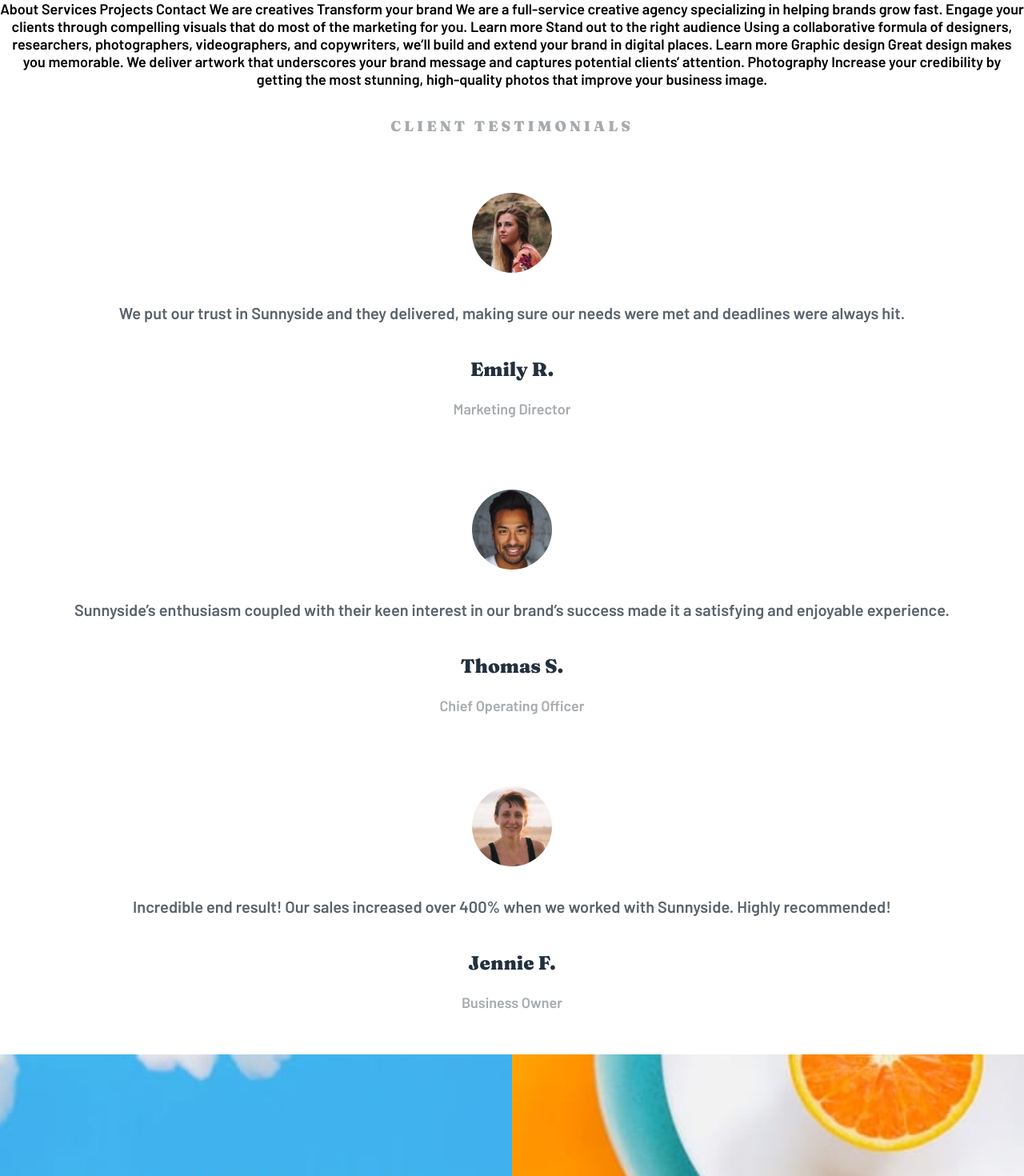
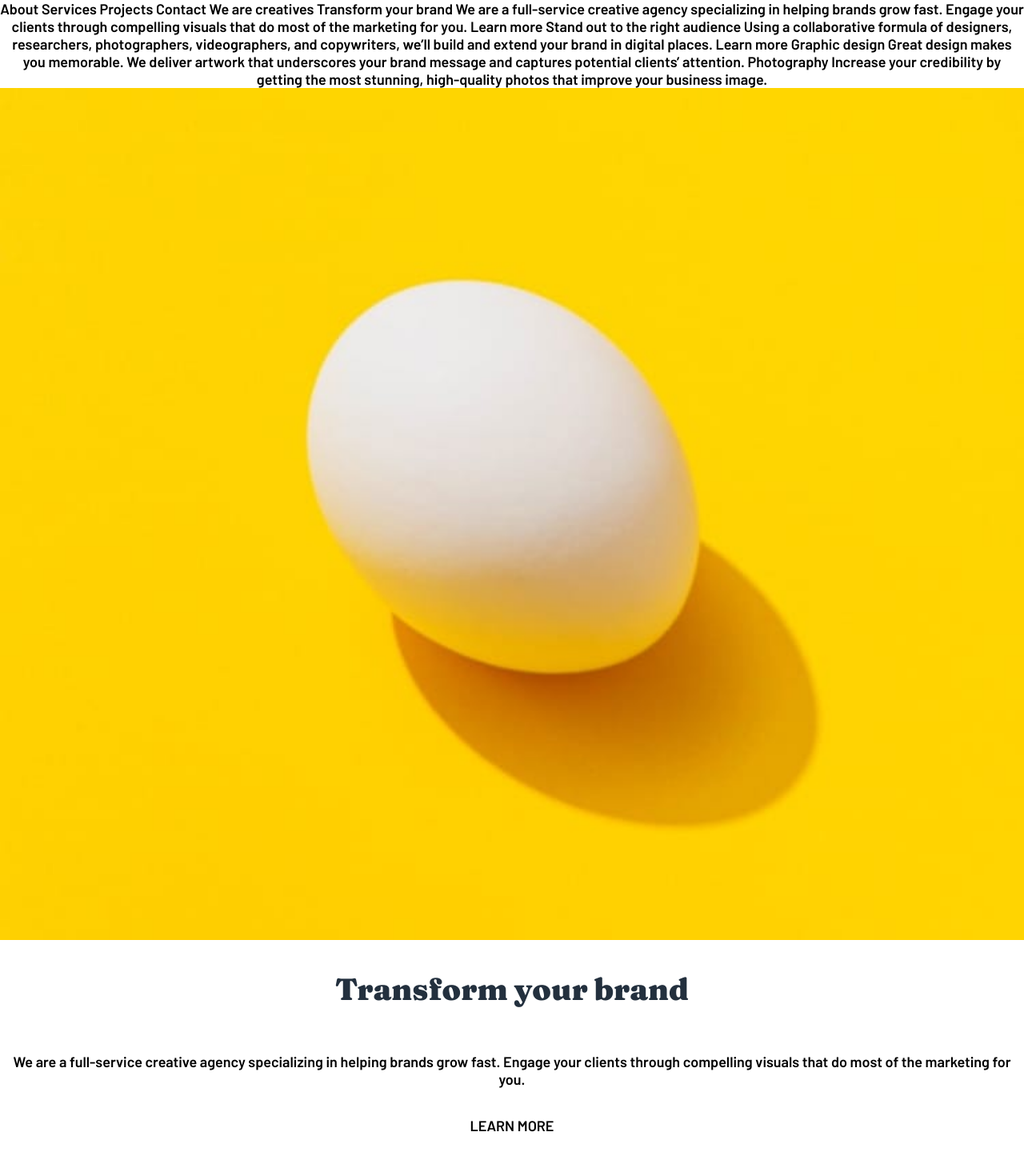
Before and after one commit to mahiv87/sunnyside-agency, a React (Vite) app: page / in a window 1280 px wide. Shown: the top 1470 px of the page at 80% size. Built offline with nearby package versions, Linux system fonts and the light colour scheme.

Commit message:
card styles init

```diff
--- a/src/App.jsx
+++ b/src/App.jsx
@@ -3,6 +3,7 @@ import './App.css';
 import Footer from './components/FooterComponent/Footer';
 import ImageCluster from './components/ImageClusterComponent/ImageCluster';
 import Testimonials from './components/TestimonialsComponent/Testimonials';
+import Card from './components/CardComponent/Card';
 
 function App() {
 	return (
@@ -18,6 +19,7 @@ function App() {
 			captures potential clients’ attention. Photography Increase your
 			credibility by getting the most stunning, high-quality photos that improve
 			your business image.
+			<Card />
 			<Testimonials />
 			<ImageCluster />
 			<Footer />
--- a/src/components/CardComponent/Card.jsx
+++ b/src/components/CardComponent/Card.jsx
@@ -1,16 +1,25 @@
 import React from 'react';
 import PropTypes from 'prop-types';
 
+import styles from '../CardComponent/Card.module.css';
+
+import TransformImg from '../../assets/images/mobile/image-transform.jpg';
+
 function Card(props) {
 	return (
-		<div>
-			<p>Transform your brand</p>
-			<p>
+		<div className={styles.container}>
+			<img
+				src={TransformImg}
+				alt="An egg on a yellow background"
+				className={styles.image}
+			/>
+			<p className={styles.title}>Transform your brand</p>
+			<p className={styles.text}>
 				We are a full-service creative agency specializing in helping brands
 				grow fast. Engage your clients through compelling visuals that do most
 				of the marketing for you.
 			</p>
-			<p>LEARN MORE</p>
+			<p className={styles.link}>LEARN MORE</p>
 		</div>
 	);
 }
--- a/src/components/CardComponent/Card.module.css
+++ b/src/components/CardComponent/Card.module.css
@@ -0,0 +1,18 @@
+.container {
+	display: flex;
+	flex-direction: column;
+}
+
+.image {
+	width: 100%;
+}
+
+.title {
+	font-family: 'Fraunces', serif;
+	font-optical-sizing: auto;
+	font-weight: 900;
+	font-style: normal;
+	font-variation-settings: 'SOFT' 0, 'WONK' 0;
+	font-size: 38px;
+	color: hsl(212, 27%, 19%);
+}
```
